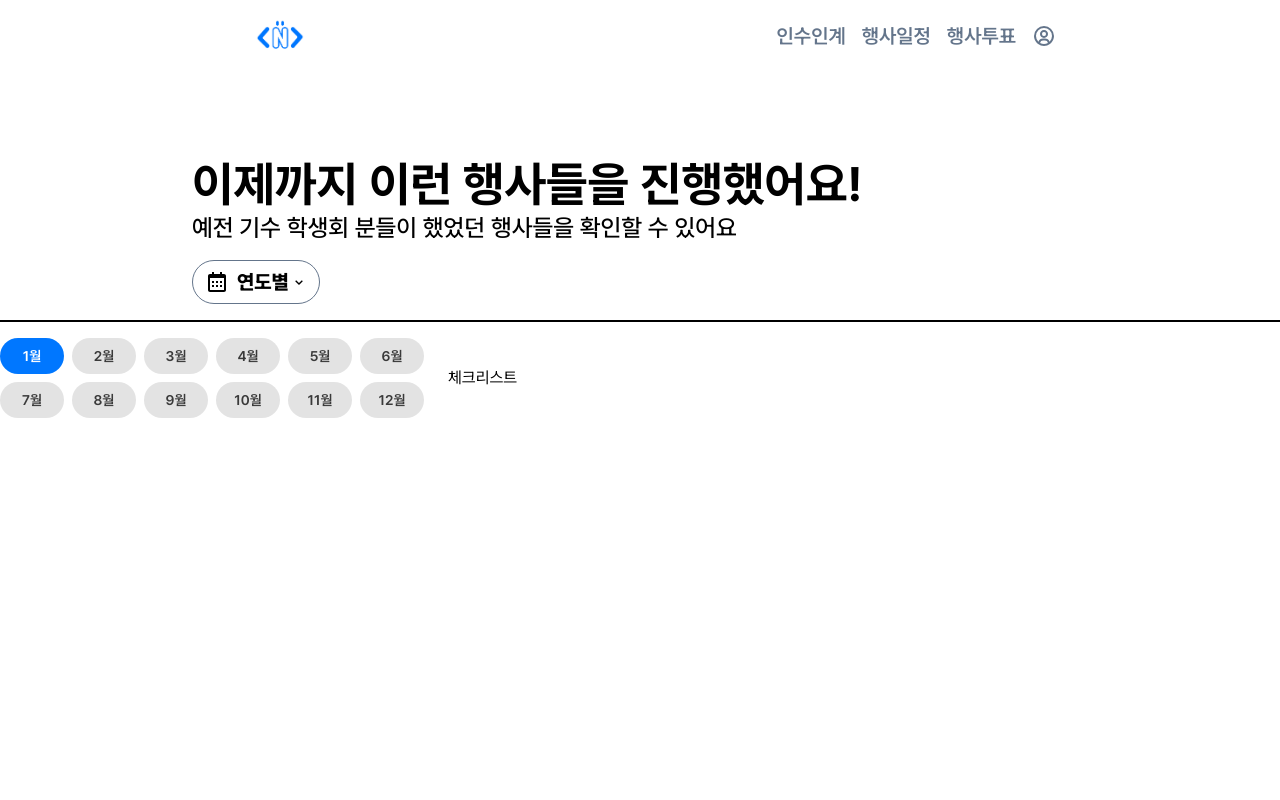
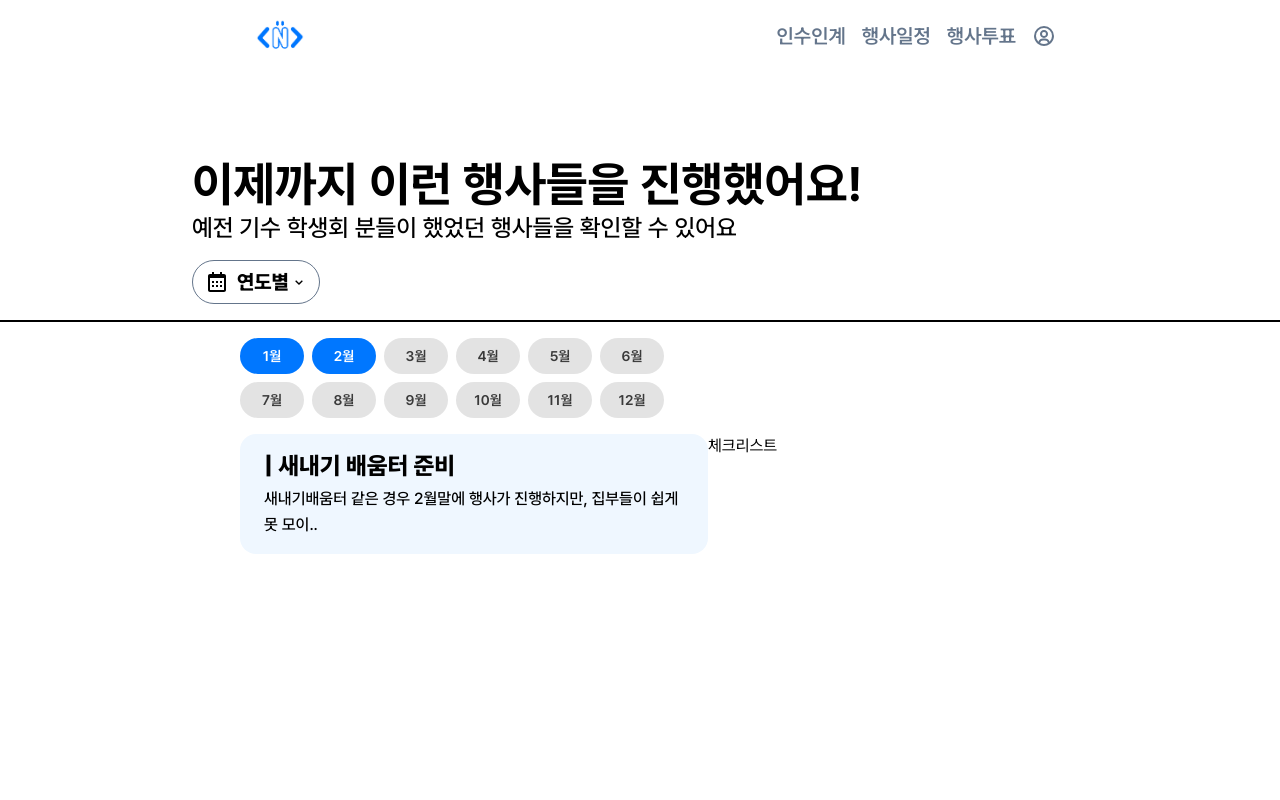
Before and after one commit to ComNCheck/ComNCheck-web, a Next.js app: page /past-event in a window 1280 px wide. Both pictures are taken after a click on the element "1월". Shown: the top 800 px of the page. Built offline with nearby package versions, Linux system fonts and the light colour scheme.

Commit message:
feat(pastEvent): PastEventCard 컴포넌트 추가

```diff
--- a/src/apis/PastEvent.json
+++ b/src/apis/PastEvent.json
@@ -0,0 +1,8 @@
+[
+  {
+    "title": "새내기 배움터 준비",
+    "description": "새내기배움터 같은 경우 2월말에 행사가 진행하지만, 집부들이 쉽게 못 모이..",
+    "month": "1월",
+    "sort": "ready"
+  }
+]
--- a/src/app/past-event/components/MonthSelector.tsx
+++ b/src/app/past-event/components/MonthSelector.tsx
@@ -1,17 +1,36 @@
 "use client";
 import { useState } from "react";
+interface MonthSelectorProps {
+  onMonthSelect: (selectedMonths: number[]) => void;
+}
+export default function MonthSelector({ onMonthSelect }: MonthSelectorProps) {
+  const [selectedMonth, setSelectedMonth] = useState<number[]>([]);
+  const months = Array.from({ length: 12 }, (_, i) => i + 1);
+  const groupedMonths = [
+    [1, 2],
+    [3, 4],
+    [6, 7, 8],
+  ];
+  const getSelectedGroup = (month: number): number[] => {
+    for (const group of groupedMonths) {
+      if (group.includes(month)) return group;
+    }
+    return [month];
+  };
+  const handleMonthClick = (month: number) => {
+    const group = getSelectedGroup(month);
+    setSelectedMonth(group);
+    onMonthSelect(group);
+  };
 
-export default function MonthSelector() {
-  const [selectedMonth, setSelectedMonth] = useState(1);
-  const months = Array.from({ length: 12 }, (_, i) => i + 1);
   return (
-    <div className="flex flex-wrap w-[35%] gap-2">
+    <div className="flex flex-wrap gap-2">
       {months.map((month) => {
-        const isSelected = selectedMonth === month;
+        const isSelected = selectedMonth.includes(month);
         return (
           <div
             key={month}
-            onClick={() => setSelectedMonth(month)}
+            onClick={() => handleMonthClick(month)}
             className={`text-center p-2 w-16 h-9  text-sm font-semibold rounded-[50px] ${
               isSelected ? "bg-point text-white" : "bg-[#E3E3E3] text-[#3a3a3a]"
             }`}
--- /dev/null
+++ b/src/app/past-event/components/PastEventCard.tsx
@@ -0,0 +1,17 @@
+interface TitleAndDescriptionProps {
+  title: string;
+  description: string;
+}
+
+const PastEventCard: React.FC<TitleAndDescriptionProps> = ({
+  title,
+  description,
+}) => {
+  return (
+    <div className="w-full bg-[#EFF7FF] text-black rounded-2xl px-4 py-3 md:px-6 md:py-4 min-h-[6rem] flex flex-col justify-center">
+      <h3 className="text-xl md:text-2xl font-extrabold mb-1">| {title}</h3>
+      <div className="text-base font-medium leading-relaxed">{description}</div>
+    </div>
+  );
+};
+export default PastEventCard;
--- a/src/app/past-event/page.tsx
+++ b/src/app/past-event/page.tsx
@@ -1,8 +1,30 @@
+"use client";
+
 import TitleAndDescription from "@/components/TitleAndDescription";
 import Dropdown from "./components/Dropdown";
 import MonthSelector from "./components/MonthSelector";
+import PastEventCard from "./components/PastEventCard";
+import { useState } from "react";
+import pastEventData from "@/apis/PastEvent.json";
+interface PastEventItem {
+  title: string;
+  description: string;
+  month: string;
+  sort: string;
+}
+export default function PastEvent() {
+  const [currentSelectedMonths, setCurrentSelectedMonths] = useState<number[]>(
+    []
+  );
 
-export default function PastEvent() {
+  const handleMonthSelect = (months: number[]) => {
+    setCurrentSelectedMonths(months);
+  };
+
+  const filteredEvents: PastEventItem[] = pastEventData.filter((event) => {
+    const eventMonthNumber = parseInt(event.month.replace("월", ""));
+    return currentSelectedMonths.includes(eventMonthNumber);
+  });
   return (
     <div className="min-h-screen text-black bg-white flex flex-col items-left justify-left py-12 pt-24 ">
       <div className="w-[70%] mx-auto">
@@ -13,8 +35,23 @@ export default function PastEvent() {
         <Dropdown />
       </div>
       <div className="w-full h-0.5 bg-black my-4"></div>
-      <div className="flex flex-row items-center">
-        <MonthSelector />
+      <div className="flex flex-row items-center pl-60">
+        <div className="flex flex-col w-[45%] gap-4">
+          <MonthSelector onMonthSelect={handleMonthSelect} />
+          {filteredEvents.length > 0 ? (
+            filteredEvents.map((event, index) => (
+              <PastEventCard
+                key={index}
+                title={event.title}
+                description={event.description}
+              />
+            ))
+          ) : (
+            <p className="text-gray-500 text-center py-4">
+              선택된 월에 해당하는 이벤트가 없습니다.
+            </p>
+          )}
+        </div>
         <div>체크리스트</div>
       </div>
     </div>
```
